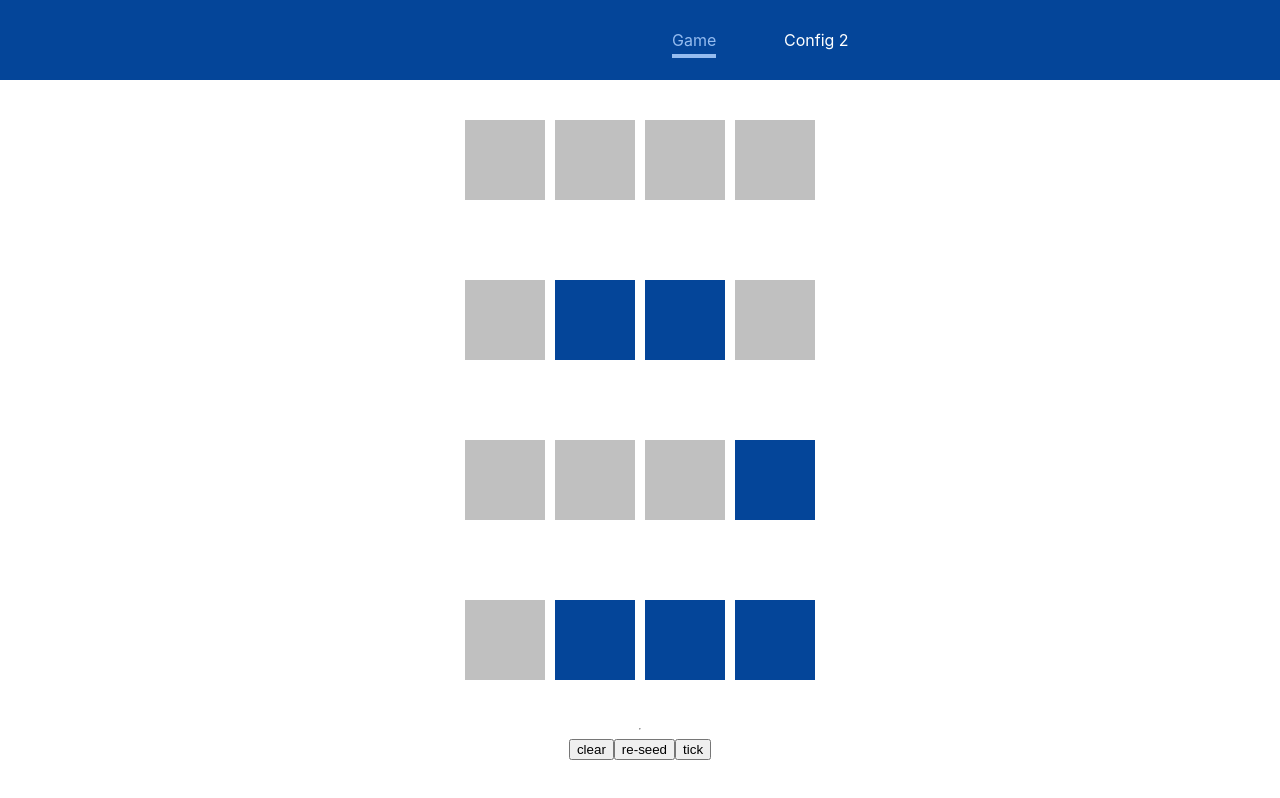
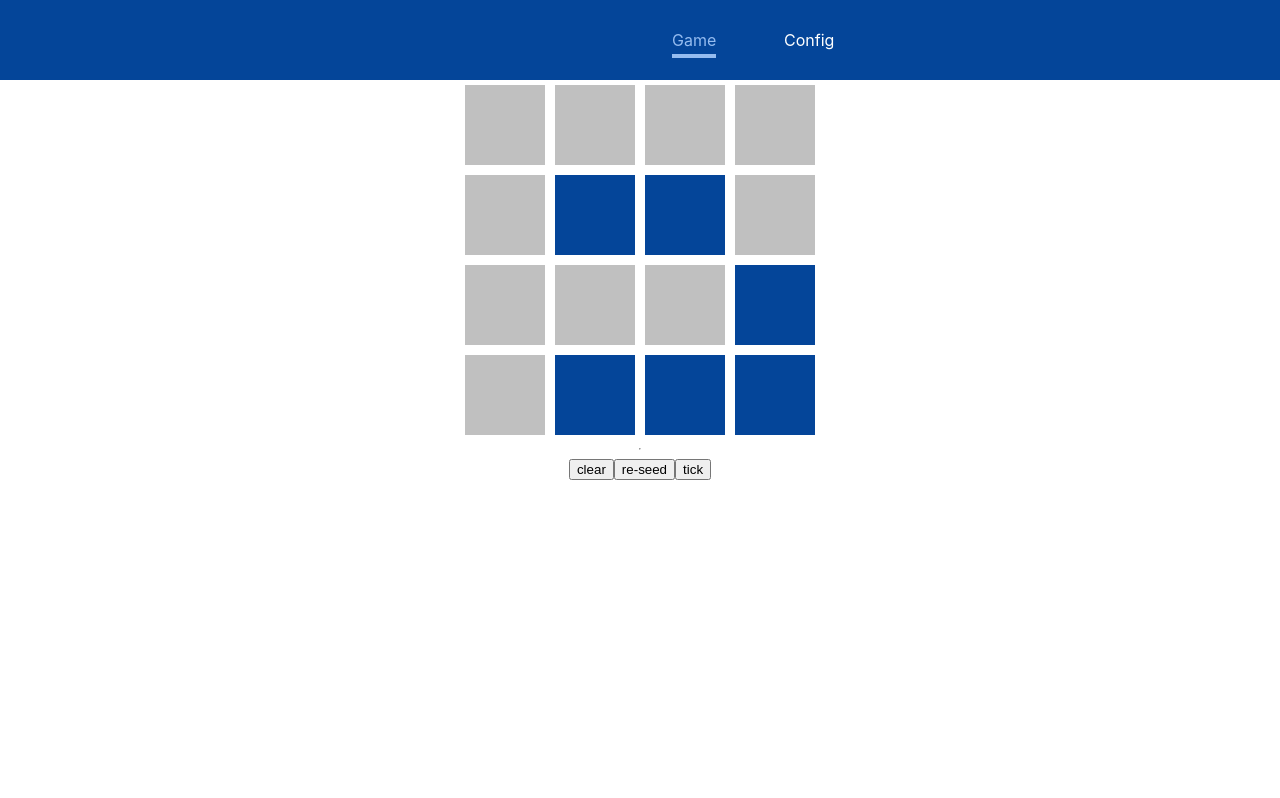
Before and after one commit to codetojoy/gol-react, a React (Create React App) app: page /game in a window 1280 px wide. Shown: the top 798 px of the page. Built offline with nearby package versions, Linux system fonts and the light colour scheme.

Commit message:
new Row component, debug mode in Cell

```diff
--- a/src/components/Cell/Cell.tsx
+++ b/src/components/Cell/Cell.tsx
@@ -11,7 +11,12 @@ const Cell: React.FC<{ cell: CellModel }> = (props) => {
   };
 
   const className = props.cell.isAlive() ? classes.cellAlive : classes.cellDead;
-  return <div onClick={clickHandler} className={className}></div>;
+  const isDebug: boolean = false;
+  return (
+    <div onClick={clickHandler} className={className}>
+      {isDebug ? props.cell.id : ""}
+    </div>
+  );
 };
 
 export default Cell;
--- a/src/components/Grid/Grid.module.css
+++ b/src/components/Grid/Grid.module.css
@@ -1,9 +1,11 @@
 .grid {
   display: flex;
-  direction: row;
+  flex-direction: column;
   justify-content: center;
   align-items: center;
+  /*
   flex-wrap: wrap;
   height: 80vh;
   width: 30vw;
+  */
 }
--- a/src/components/Grid/Grid.tsx
+++ b/src/components/Grid/Grid.tsx
@@ -1,15 +1,17 @@
 import React from "react";
+import { useAppSelector } from "../../hooks";
+import { IGridState } from "../../store/grid/types";
+import Row from "./Row";
+
 import classes from "./Grid.module.css";
-import { useAppSelector } from "../../hooks";
-import Cell from "../Cell/Cell";
 
 const Grid: React.FC<{}> = (props) => {
-  const grid = useAppSelector((state) => state.grid);
-  const cells = grid.grid.theCells;
-  const cellContent = cells.map((cell) => {
-    return <Cell key={cell.id} cell={cell}></Cell>;
+  const grid: IGridState = useAppSelector((state) => state.grid);
+  const range = Array.from(Array(grid.numRows).keys());
+  const rows = range.map((rowIndex) => {
+    return <Row key={rowIndex} rowIndex={rowIndex} />;
   });
-  return <div className={classes.grid}>{cellContent}</div>;
+  return <div className={classes.grid}>{rows}</div>;
 };
 
 export default Grid;
--- /dev/null
+++ b/src/components/Grid/Row.module.css
@@ -0,0 +1,11 @@
+.row {
+  display: flex;
+  flex-direction: row;
+  justify-content: space-evenly;
+  align-items: center;
+  /*
+  flex-wrap: wrap;
+  height: 30vh;
+  width: 80vw;
+  */
+}
--- /dev/null
+++ b/src/components/Grid/Row.tsx
@@ -0,0 +1,20 @@
+import React from "react";
+import classes from "./Row.module.css";
+import { useAppSelector } from "../../hooks";
+import Cell from "../Cell/Cell";
+
+const Row: React.FC<{ rowIndex: number }> = (props) => {
+  const grid = useAppSelector((state) => state.grid);
+  const cells = grid.grid.getRow(props.rowIndex, grid.numCols);
+  /*
+  cells.forEach((c) => {
+    console.log(`TRACER Row ${props.rowIndex} id: ${c.id}`);
+  });
+  */
+  const cellContent = cells.map((cell) => {
+    return <Cell key={cell.id} cell={cell}></Cell>;
+  });
+  return <div className={classes.row}>{cellContent}</div>;
+};
+
+export default Row;
--- a/src/components/MainHeader/MainHeader.tsx
+++ b/src/components/MainHeader/MainHeader.tsx
@@ -1,24 +1,8 @@
-/*
-import React from "react";
-
-import TodoModel from "../models/Todo";
-
-const Todo: React.FC<{ todo: TodoModel }> = (props) => {
-  return (
-          <li key={props.todo.id}>
-            {props.todo.text} (TRACER: {props.todo.id})
-          </li>
-  );
-};
-
-export default Todo;
-*/
-
 import React from "react";
 import { NavLink } from "react-router-dom";
 import classes from "./MainHeader.module.css";
 
-const MainHeader: React.FC<{}>  = (props) => {
+const MainHeader: React.FC<{}> = (props) => {
   return (
     <header className={classes.header}>
       <nav>
@@ -30,7 +14,7 @@ const MainHeader: React.FC<{}>  = (props) => {
           </li>
           <li>
             <NavLink activeClassName={classes.active} to="/config">
-              Config 2
+              Config
             </NavLink>
           </li>
         </ul>
--- a/src/models/Grid.ts
+++ b/src/models/Grid.ts
@@ -5,8 +5,15 @@ class Grid {
   cells: Cell[] = [];
 
   // TODO: rename
-  get theCells() {
+  get theCells(): Cell[] {
     return this.cells.slice();
+  }
+
+  // TODO: should this go into service, or store?
+  getRow(rowIndex: number, numCols: number): Cell[] {
+    const begin = rowIndex * numCols;
+    const end = begin + numCols;
+    return this.cells.slice(begin, end);
   }
 
   clone(): Grid {
```
Also changed, not shown: 2 other files (tests, documents, lock files or other folders).
